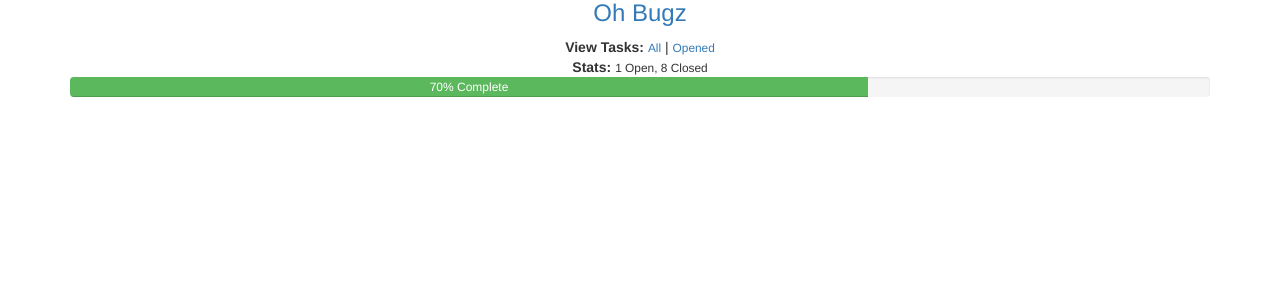
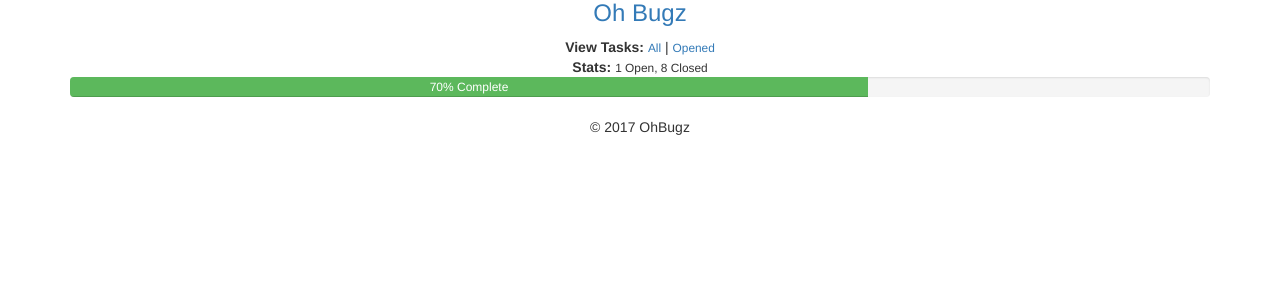
Before and after one commit to kadnan/OhBugz, a Django app: template src/ohbugztracker/tracker/templates/index.html in a window 1280 px wide. Shown: the part 242-543 px from the top of the page. Run offline with Django 3.2, Linux system fonts and the light colour scheme; the template is opened without the code that fills it, so the values that code supplies are empty; parts of the project's set-up code (start-up, migrations or seed data) failed here and were passed over; some libraries are stand-ins or nearby versions.

Commit message:
Extending Templates, static URLs

```diff
--- a/src/ohbugztracker/tracker/templates/layouts/master.html
+++ b/src/ohbugztracker/tracker/templates/layouts/master.html
@@ -2,10 +2,11 @@
 <html lang="en">
 <head>
     <meta charset="UTF-8">
+    {% load static %}
     <title>Welcome to Oh Bugz!</title>
     <link rel="stylesheet" href="https://maxcdn.bootstrapcdn.com/bootstrap/3.3.7/css/bootstrap.min.css">
-    <link rel="stylesheet" href="helper.css">
-    <link rel="stylesheet" href="styles.css">
+    <link rel="stylesheet" href="{% static 'css/helper.css' %}">
+    <link rel="stylesheet" href="{% static 'css/style.css' %}">
 </head>
 <body>
     <nav class="navbar navbar-inverse">
@@ -16,42 +17,14 @@
         </div>
     </nav>
     <div class="container">
-        <div class="row">
-            <div class="col-md-1 col-md-offset-11">
-                <button class="btn btn-primary">Add Project</button>
+        <!--This will be a dynamic block-->
+        {% block content %}
+        {% endblock %}
     </div>
-        </div>
+    <footer style="text-align: center">
+        &copy; 2017 OhBugz
+    </footer>
+    <script src="https://maxcdn.bootstrapcdn.com/bootstrap/3.3.7/js/bootstrap.min.js"></script>
 
-        <div class="row medium-margin-top">
-            <div class="col-md-12">
-
-                <div class="box text-center">
-                    <h3 class="text-center"><a href="project.html">Oh Bugz</a></h3>
-                    <div><strong>View Tasks:</strong> <a href="#" class="small">All</a> | <a href="#" class="small">Opened</a></div>
-                    <div><strong>Stats:</strong> <span class="small"> 1 Open, 8 Closed</span></div>
-                    <div class="progress">
-                        <div class="progress-bar progress-bar-success" role="progressbar" aria-valuenow="40"
-                             aria-valuemin="0" aria-valuemax="100" style="width:40%">
-                            40% Complete (success)
-                        </div>
-                    </div>
-                </div>
-
-                <div class="box text-center">
-                    <h3 class="text-center"><a href="project.html">Oh Bugz</a></h3>
-                    <div><strong>View Tasks:</strong> <a href="#" class="small">All</a> | <a href="#" class="small">Opened</a></div>
-                    <div><strong>Stats:</strong> <span class="small"> 1 Open, 8 Closed</span></div>
-                    <div class="progress">
-                        <div class="progress-bar progress-bar-success" role="progressbar" aria-valuenow="40"
-                             aria-valuemin="0" aria-valuemax="100" style="width:70%">
-                            70% Complete
-                        </div>
-                    </div>
-                </div>
-
-            </div>
-        </div>
-    </div>
-    <script src="https://maxcdn.bootstrapcdn.com/bootstrap/3.3.7/js/bootstrap.min.js"></script>
 </body>
 </html>
```
Also changed, not shown: src/ohbugztracker/tracker/templates/index.html (+37 -0 lines). Lines whose indentation alone changed are shown as unchanged.
